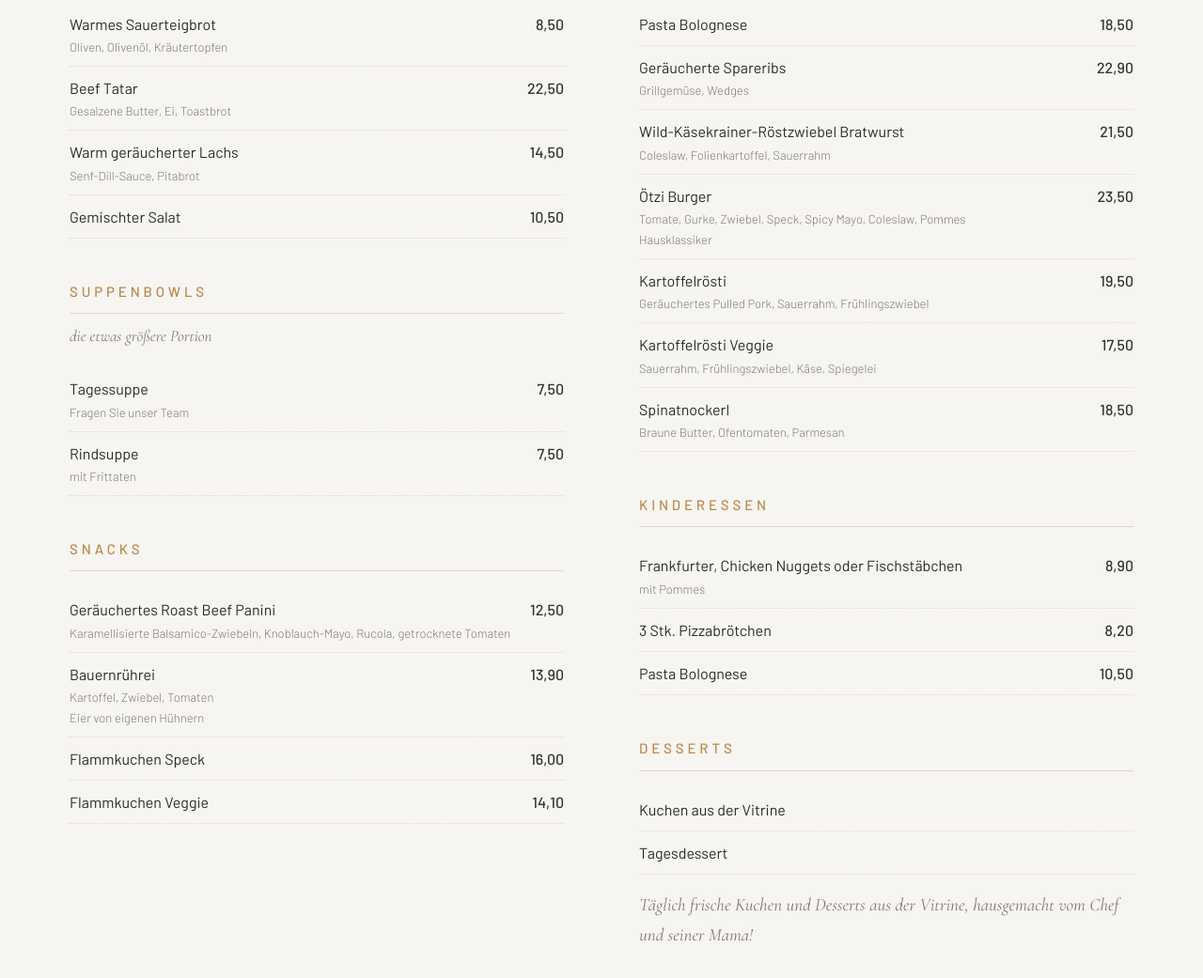
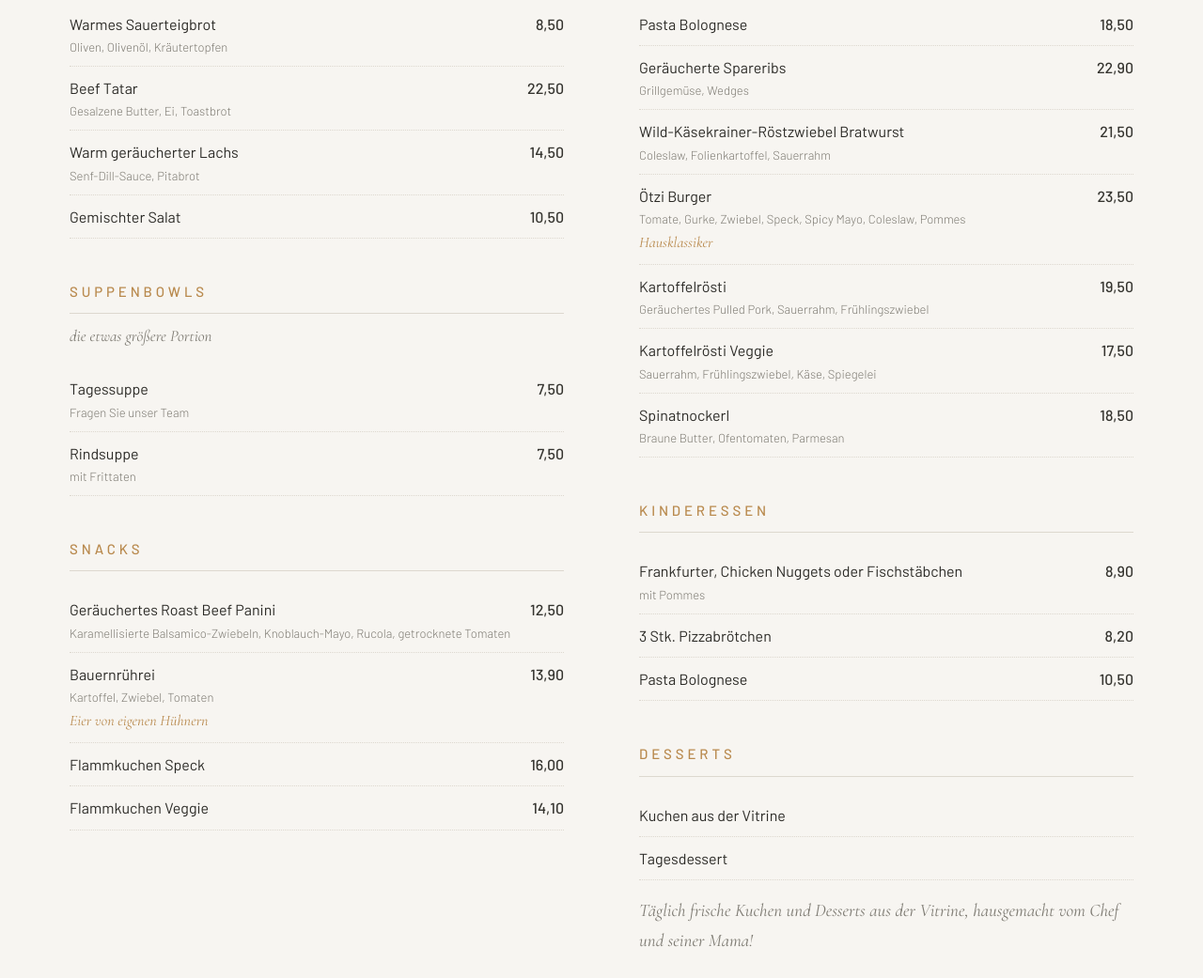
Before and after one commit to martinalexscholz/oetzibar-website, a plain HTML site: page docs/index.html in a window 1280 px wide. Shown: the part 3031-4072 px from the top of the page at 94% size. Drawn offline with nearby package versions, Linux system fonts and the light colour scheme; a web font is replaced by a local one.

Commit message:
Hausklassiker und Eier von eigenen Hühnern dezent hervorheben (Serif kursiv, Akzentfarbe)
Co-Authored-By: Claude Fable 5.2 <noreply@anthropic.com>
Claude-Session: https://claude.ai/code/session_01NnVjMvnzGqtfuYQKDtRUKj

```diff
--- a/docs/index.html
+++ b/docs/index.html
@@ -131,7 +131,7 @@
           <h3>Snacks</h3>
           <ul class="menu-list">
             <li><span class="dish">Geräuchertes Roast Beef Panini <em>Karamellisierte Balsamico-Zwiebeln, Knoblauch-Mayo, Rucola, getrocknete Tomaten</em></span><span class="price">12,50</span></li>
-            <li><span class="dish">Bauernrührei <em>Kartoffel, Zwiebel, Tomaten</em><em>Eier von eigenen Hühnern</em></span><span class="price">13,90</span></li>
+            <li><span class="dish">Bauernrührei <em>Kartoffel, Zwiebel, Tomaten</em><em class="dish-tag">Eier von eigenen Hühnern</em></span><span class="price">13,90</span></li>
             <li><span class="dish">Flammkuchen Speck</span><span class="price">16,00</span></li>
             <li><span class="dish">Flammkuchen Veggie</span><span class="price">14,10</span></li>
           </ul>
@@ -142,7 +142,7 @@
             <li><span class="dish">Pasta Bolognese</span><span class="price">18,50</span></li>
             <li><span class="dish">Geräucherte Spareribs <em>Grillgemüse, Wedges</em></span><span class="price">22,90</span></li>
             <li><span class="dish">Wild-Käsekrainer-Röstzwiebel Bratwurst <em>Coleslaw, Folienkartoffel, Sauerrahm</em></span><span class="price">21,50</span></li>
-            <li><span class="dish">Ötzi Burger <em>Tomate, Gurke, Zwiebel, Speck, Spicy Mayo, Coleslaw, Pommes</em><em>Hausklassiker</em></span><span class="price">23,50</span></li>
+            <li><span class="dish">Ötzi Burger <em>Tomate, Gurke, Zwiebel, Speck, Spicy Mayo, Coleslaw, Pommes</em><em class="dish-tag">Hausklassiker</em></span><span class="price">23,50</span></li>
             <li><span class="dish">Kartoffelrösti <em>Geräuchertes Pulled Pork, Sauerrahm, Frühlingszwiebel</em></span><span class="price">19,50</span></li>
             <li><span class="dish">Kartoffelrösti Veggie <em>Sauerrahm, Frühlingszwiebel, Käse, Spiegelei</em></span><span class="price">17,50</span></li>
             <li><span class="dish">Spinatnockerl <em>Braune Butter, Ofentomaten, Parmesan</em></span><span class="price">18,50</span></li>
--- a/docs/styles.css
+++ b/docs/styles.css
@@ -207,6 +207,10 @@ h2 {
   font-family: var(--font-serif); font-style: italic; font-size: 17px; color: var(--muted);
   margin: -8px 0 6px;
 }
+.menu-list .dish em.dish-tag {
+  font-family: var(--font-serif); font-style: italic; font-size: 16px; font-weight: 400;
+  color: var(--accent); margin-top: 1px;
+}
 .menu-sweet-below { margin-top: 16px; }
 .menu-download { margin-top: 56px; text-align: center; }
 .menu-download p {
```
